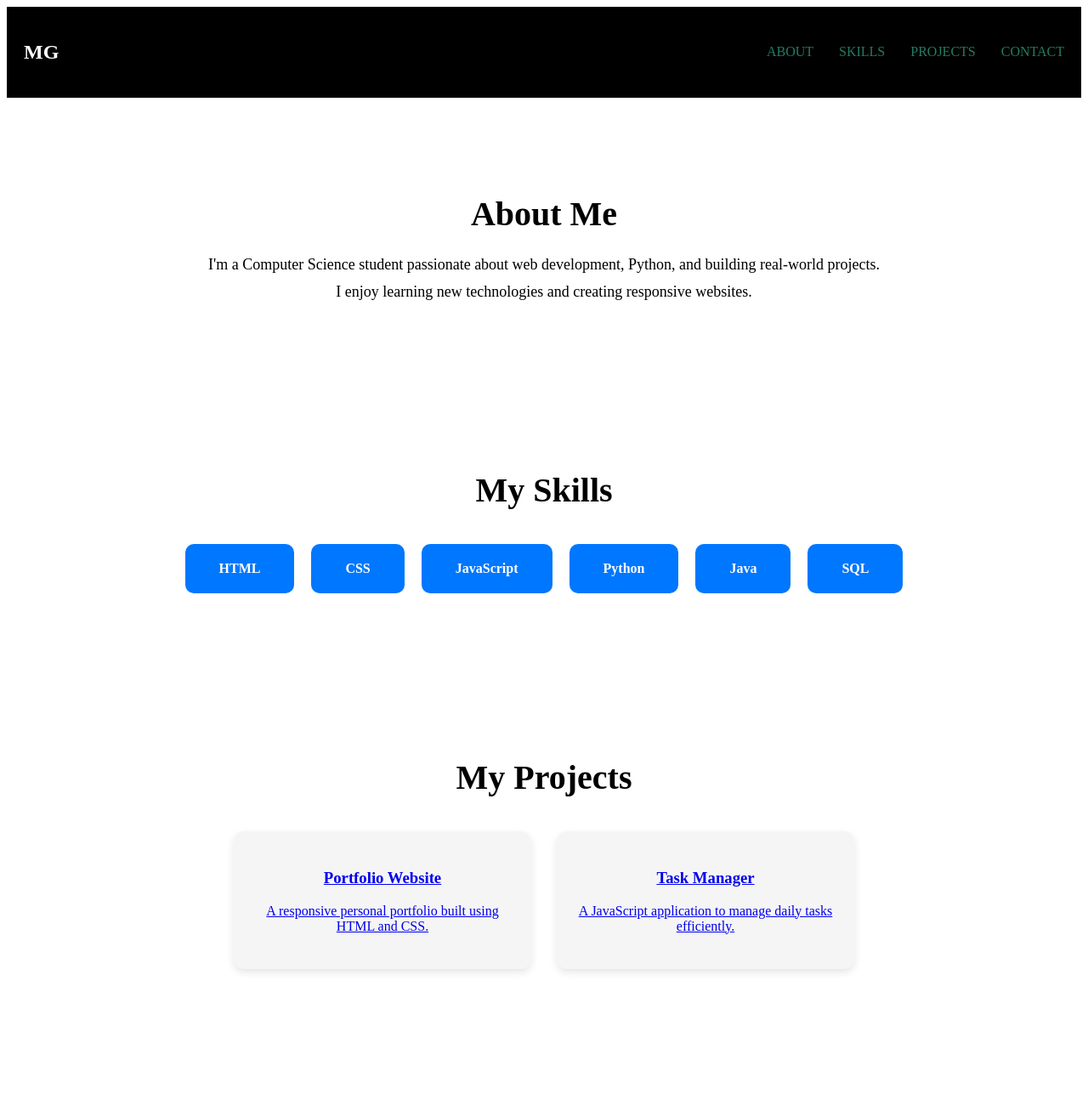
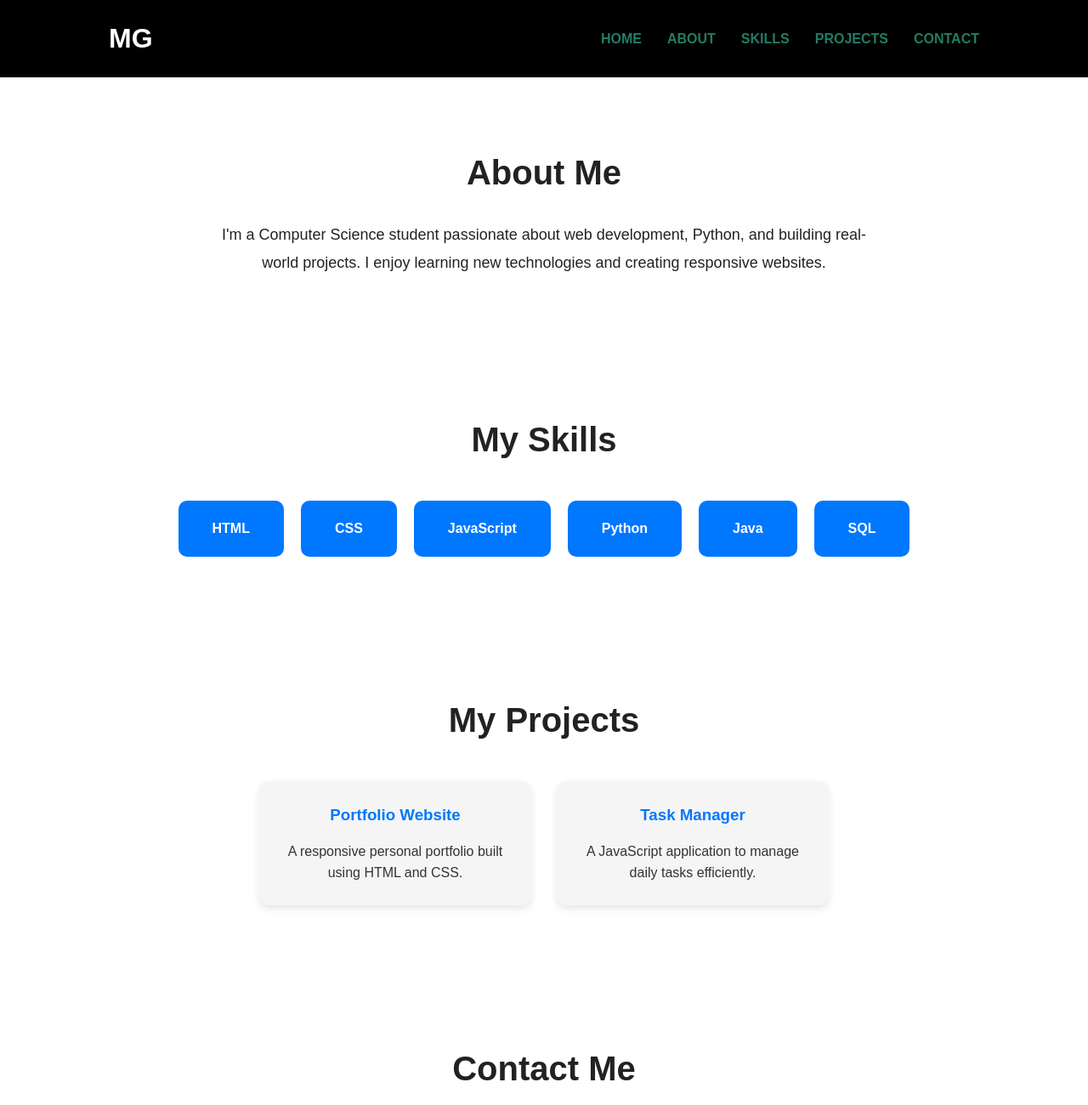
Before and after one commit to Mannat-goswami/Portfolio-Website, a plain HTML site: page index.html in a window 1280 px wide. Shown: the top 1300 px of the page at 85% size. Drawn offline with Linux system fonts and the light colour scheme; files whose address does not match are found by name.

Commit message:
Restore complete stylesheet

```diff
--- a/css/style.css
+++ b/css/style.css
@@ -1,124 +1,122 @@
+/* ===========================
+   Global
+=========================== */
+
+*{
+    margin:0;
+    padding:0;
+    box-sizing:border-box;
+}
+
+body{
+    font-family:Arial, Helvetica, sans-serif;
+    background:#ffffff;
+    color:#222;
+    line-height:1.6;
+}
+
+html{
+    scroll-behavior:smooth;
+}
+
+/* ===========================
+   Navbar
+=========================== */
+
 nav{
-    background-color: black;
-    padding: 20px;
-    display: flex;
-    justify-content: space-between;
-    align-items: center;
+    background:black;
+    padding:20px 10%;
+    display:flex;
+    justify-content:space-between;
+    align-items:center;
 }
 
 nav h2{
-    color: white;
+    color:white;
+    font-size:32px;
 }
 
 nav h2:hover{
-    color: brown;
+    color:brown;
 }
 
 nav ul{
-    display: flex;
-    gap: 30px;
-    list-style: none;
+    display:flex;
+    gap:30px;
+    list-style:none;
 }
 
 nav a{
-    color: rgb(35, 124, 99);
-    text-decoration: none;
+    color:rgb(35,124,99);
+    text-decoration:none;
+    font-weight:bold;
+    transition:.3s;
 }
 
 nav a:hover{
-    color: yellow;
-}
-.hero{
-    display: flex;
-    justify-content: space-between;
-    align-items: center;
-    padding: 80px 10%;
+    color:yellow;
 }
 
-.hero-content{
-    max-width: 600px;
-}
+/* ===========================
+   About
+=========================== */
 
-.hero-content h1{
-    font-size: 48px;
-    margin-bottom: 20px;
-}
-
-.hero-content p{
-    font-size: 20px;
-    margin-bottom: 30px;
-}
-
-.hero-image img{
-    width: 350px;
-    border-radius: 50%;
-}
-
-.btn{
-    display: inline-block;
-    background: #0077ff;
-    color: white;
-    padding: 12px 25px;
-    text-decoration: none;
-    border-radius: 8px;
-    transition: 0.3s;
-}
-
-.btn:hover{
-    background: #005ecc;
-}
 .about{
-    padding: 80px 10%;
-    text-align: center;
+    padding:80px 10%;
+    text-align:center;
 }
 
 .about h2{
-    font-size: 40px;
-    margin-bottom: 20px;
+    font-size:40px;
+    margin-bottom:25px;
 }
 
 .about p{
-    max-width: 800px;
-    margin: auto;
-    font-size: 18px;
-    line-height: 1.8;
+    max-width:800px;
+    margin:auto;
+    font-size:18px;
+    line-height:1.8;
 }
+
+/* ===========================
+   Skills
+=========================== */
+
 .skills{
-    padding: 80px 10%;
-    text-align: center;
+    padding:80px 10%;
+    text-align:center;
 }
 
 .skills h2{
-    font-size: 40px;
-    margin-bottom: 40px;
+    font-size:40px;
+    margin-bottom:40px;
 }
 
 .skills-container{
-    display: flex;
-    justify-content: center;
-    flex-wrap: wrap;
-    gap: 20px;
-    .project-card{
-    text-decoration: none;
-    color: inherit;
-    display: block;
-}
-
+    display:flex;
+    justify-content:center;
+    flex-wrap:wrap;
+    gap:20px;
 }
 
 .skill-card{
-    background: #0077ff;
-    color: white;
-    padding: 20px 40px;
-    border-radius: 10px;
-    font-weight: bold;
-    transition: 0.3s;
+    background:#0077ff;
+    color:white;
+    padding:20px 40px;
+    border-radius:10px;
+    font-weight:bold;
+    transition:.3s;
 }
 
 .skill-card:hover{
-    transform: translateY(-5px);
-    background: #005ecc;
+    transform:translateY(-6px);
+    background:#005ecc;
 }
+
+/* ===========================
+   Projects
+=========================== */
+
 .projects{
     padding:80px 10%;
     text-align:center;
@@ -137,17 +135,38 @@ nav a:hover{
 }
 
 .project-card{
-    width:300px;
+    display:block;
+    width:320px;
     padding:25px;
     border-radius:12px;
     background:#f5f5f5;
     box-shadow:0 4px 10px rgba(0,0,0,.1);
+
+    text-decoration:none;
+    color:inherit;
+
     transition:.3s;
 }
 
 .project-card:hover{
     transform:translateY(-8px);
+    box-shadow:0 8px 20px rgba(0,0,0,.2);
 }
+
+.project-card h3{
+    color:#0077ff;
+    margin-bottom:15px;
+}
+
+.project-card p{
+    color:#333;
+    line-height:1.6;
+}
+
+/* ===========================
+   Contact
+=========================== */
+
 .contact{
     padding:80px 10%;
     text-align:center;
@@ -155,13 +174,27 @@ nav a:hover{
 
 .contact h2{
     font-size:40px;
-    margin-bottom:25px;
+    margin-bottom:30px;
 }
 
 .contact p{
     margin:15px 0;
     font-size:18px;
 }
+
+.contact a{
+    color:#0077ff;
+    text-decoration:none;
+}
+
+.contact a:hover{
+    text-decoration:underline;
+}
+
+/* ===========================
+   Footer
+=========================== */
+
 footer{
     background:black;
     color:white;
--- a/index.html
+++ b/index.html
@@ -2,7 +2,6 @@
 <html lang="en">
 
 <head>
-
     <meta charset="UTF-8">
     <meta name="viewport" content="width=device-width, initial-scale=1.0">
     <title>Mannat's Portfolio</title>
@@ -10,17 +9,18 @@
     <link rel="stylesheet" href="css/variables.css">
     <link rel="stylesheet" href="css/style.css">
     <link rel="stylesheet" href="css/responsive.css">
-
 </head>
 
 <body>
 
 <header>
+
     <nav>
 
         <h2>MG</h2>
 
         <ul>
+            <li><a href="#">HOME</a></li>
             <li><a href="#about">ABOUT</a></li>
             <li><a href="#skills">SKILLS</a></li>
             <li><a href="#projects">PROJECTS</a></li>
@@ -28,11 +28,13 @@
         </ul>
 
     </nav>
+
 </header>
 
 <main>
 
-        <!-- ABOUT -->
+    <!-- About -->
+
     <section id="about" class="about">
 
         <h2>About Me</h2>
@@ -45,7 +47,8 @@
 
     </section>
 
-        <!-- SKILLS -->
+    <!-- Skills -->
+
     <section id="skills" class="skills">
 
         <h2>My Skills</h2>
@@ -63,7 +66,8 @@
 
     </section>
 
-        <!-- PROJECTS -->
+    <!-- Projects -->
+
     <section id="projects" class="projects">
 
         <h2>My Projects</h2>
@@ -98,15 +102,15 @@
 
     </section>
 
-        <!-- CONTACT -->
+    <!-- Contact -->
+
     <section id="contact" class="contact">
 
         <h2>Contact Me</h2>
 
         <p>Email: 20240802525@dypiu.ac.in</p>
 
-            <p>
-                GitHub:
+        <p>GitHub:
             <a href="https://github.com/Mannat-goswami" target="_blank">
                 github.com/Mannat-goswami
             </a>
```
Lines whose indentation alone changed are shown as unchanged.
